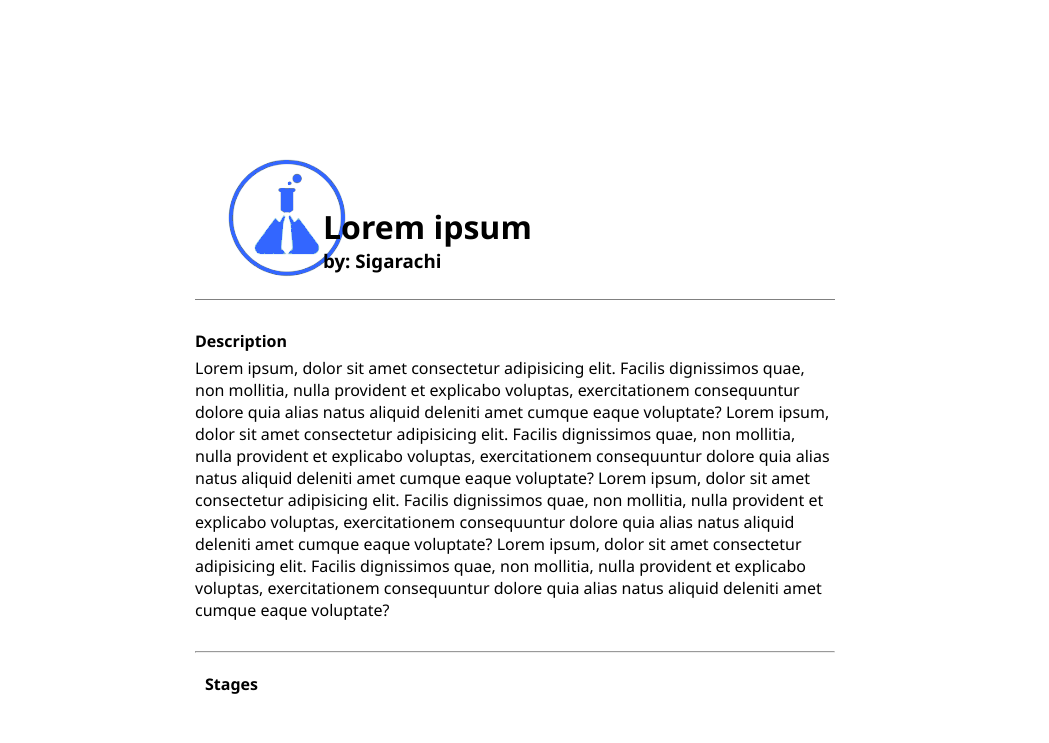
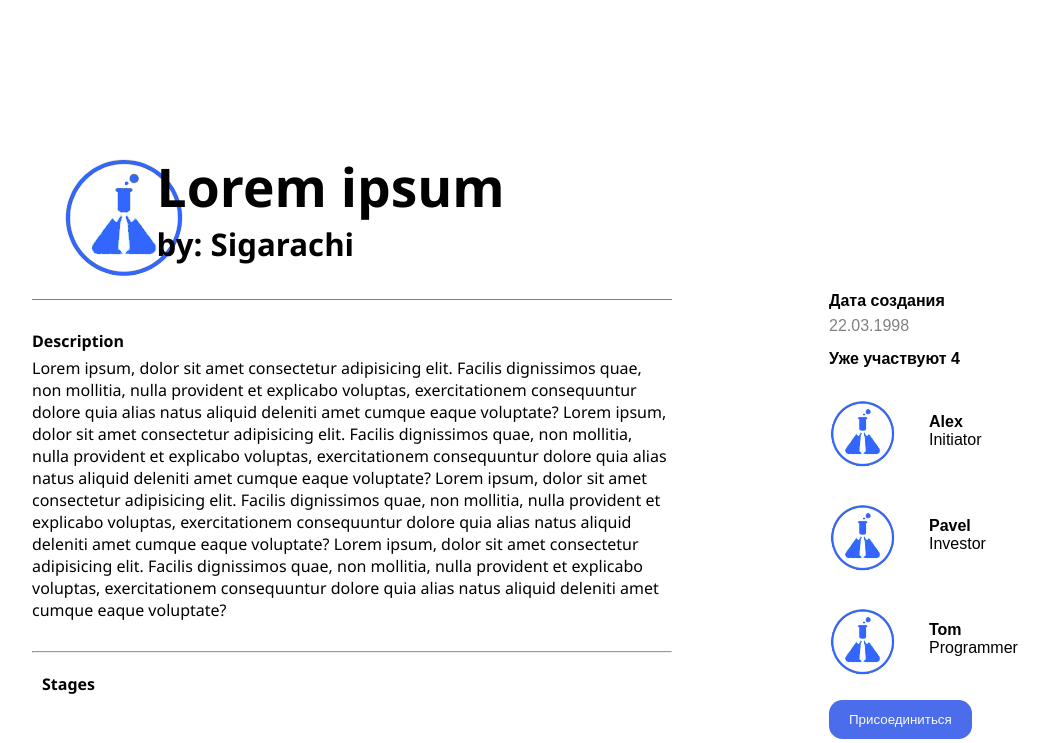
Before and after one commit to Ooohstream/business-lab-account, a Vue app: page /enterprise/1 in a window 1280 px wide. Shown: the top 743 px of the page, without its empty margins (125-1174 px from the left). Built offline with nearby package versions, Linux system fonts and the light colour scheme; no server answers.

Commit message:
Update Enterprise.vue

```diff
--- a/src/views/Enterprise.vue
+++ b/src/views/Enterprise.vue
@@ -1,6 +1,7 @@
 <!--Created by sigarachi-->
 <template>
-    <div class="container">
+    <div class="landing__page">
+        <div class="container">
         <div class="content__head">
             <div class="img__block">
                 <img src="@/assets/logo.png">
@@ -57,6 +58,34 @@
         <br>
 
     </div>
+    <div class="right__navbar">
+        <div class="created__at">
+            <h4>Дата создания</h4>
+            <p>{{createdAt}}</p>
+        </div>
+        <div class="our__challengers">
+            <h4>Уже участвуют {{team.length}}</h4>
+            <div class="lst__item" v-for="(mate,key) in team.slice(0,3)" :key="key">
+                <div class="mate__avatar">
+                            <img src="@/assets/logo.png">
+                        </div>
+                        <div class="mate__about">
+                            <div class="name">
+                                <h4>{{mate.name}}</h4>
+                            </div>
+                            <div class="status">
+                                {{mate.status}}
+                            </div>
+                        </div>
+                </div>
+            </div>
+            <div class="join__btn">
+                <button class="btn btn-primary">Присоединиться</button>
+            </div>
+        </div>
+
+    </div>
+
 </template>
 
 <script>
@@ -83,6 +112,10 @@ export default {
                 {name: "Tom", status:"Programmer", avatar:"@/assets/logo.png"},
                 {name: "Jack", status:"Designer", avatar:"@/assets/logo.png"}
             ],
+        },
+        createdAt: {
+            type: String,
+            default: "22.03.1998"
         },
         id:{
             type: Number,
@@ -111,7 +144,45 @@ $bluish: #4b6deb;
 $grayish:  rgb(237, 237, 237);
 $bcolor: #9de2ff;
 
+
+.landing__page{
+    display: flex;
+    .right__navbar{
+        right:10px;
+        margin-right: 70px;
+        margin-top: 292px;
+        width: 20%;
+        height: 400px;
+        .lst__item{
+            margin-top: 30px;
+            display: flex;
+            .mate__avatar img{
+                width: 70px;
+                height: 70px;
+            }
+            .mate__about{
+                margin-top: 15px;
+                margin-left: 30px;
+            }
+        }
+        .join__btn{
+            margin-top: 20px;
+        }
+
+    }
+
+    .created__at{
+        margin-bottom: 15px;
+        p{
+            margin-top: 7px;
+            font-weight: 50;
+            color: gray;
+        }
+    }
+}
+
 .container {
+
     font-family: 'Segoe UI', Tahoma, Geneva, Verdana, sans-serif;
     margin: 0 auto;
     padding-top: 70px;
@@ -131,8 +202,9 @@ $bcolor: #9de2ff;
         border-bottom: 0.3px solid gray;
         .content__header{
             position: absolute;
-            top: 205px;
-            left: 35%;
+            top: 150px;
+            left: 22%;
+            font-size: 20pt;
         }
     }
     .post__content{
```
